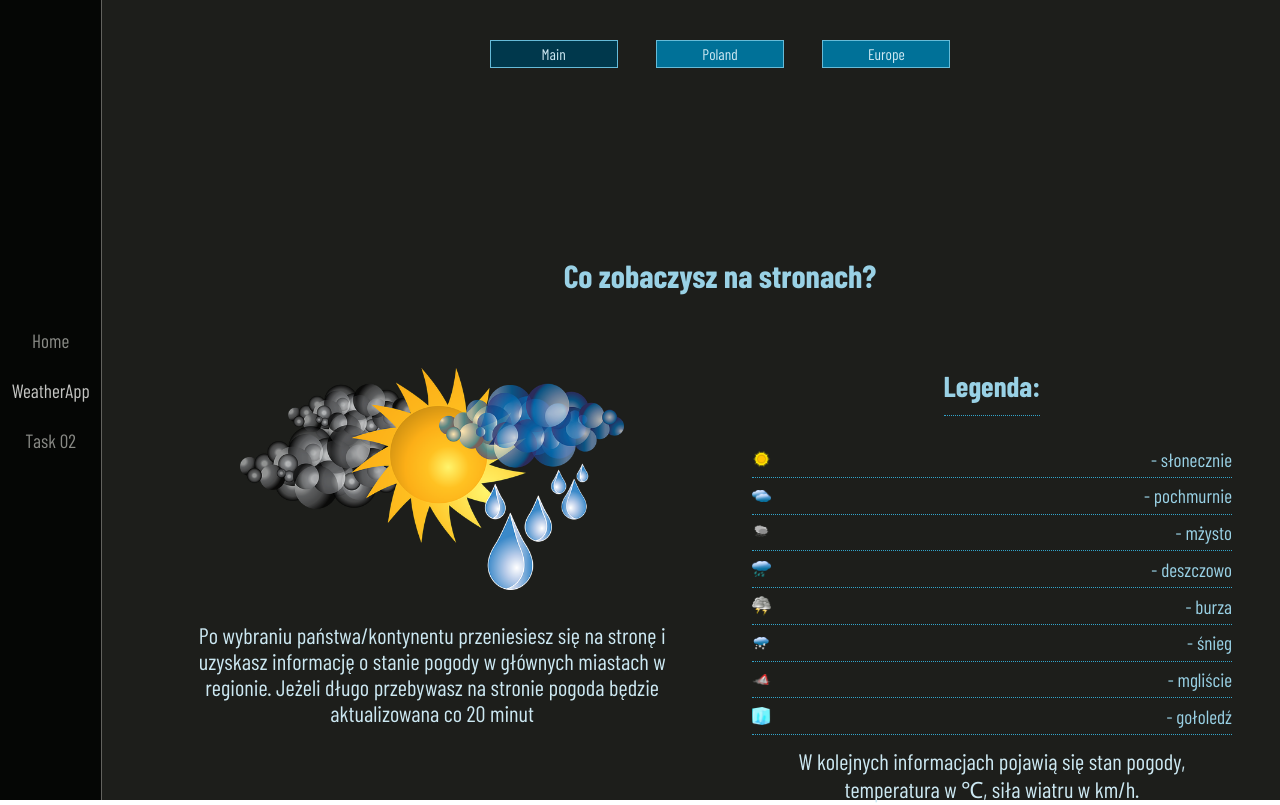
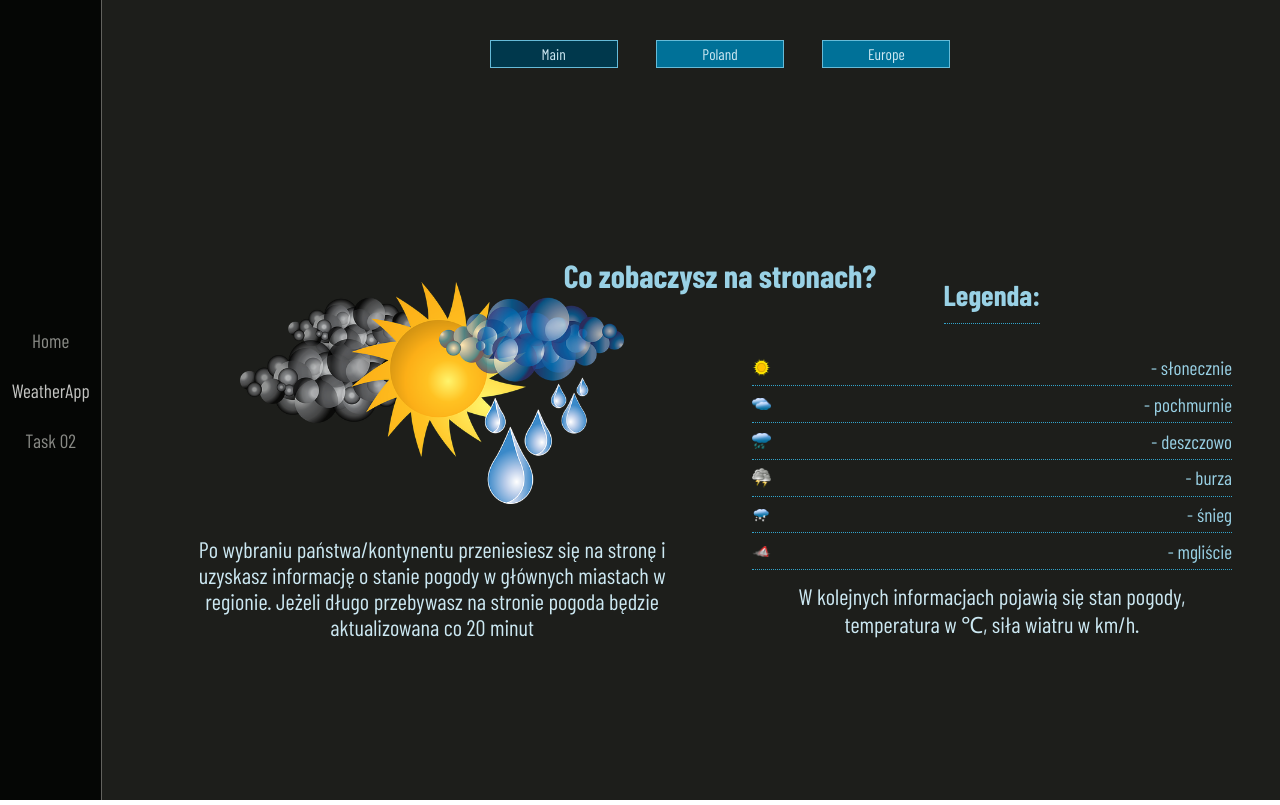
Before and after one commit to Scorpion19702022/01_REACT_VARIOUS_PROJECTS, a React (Create React App) app: page /WeatherApp in a window 1280 px wide. Built offline with nearby package versions, Linux system fonts and the light colour scheme; a web font is replaced by a local one.

Commit message:
corrected in component WeatherApp

```diff
--- a/src/Components/WeatherApp/NavWorld.module.css
+++ b/src/Components/WeatherApp/NavWorld.module.css
@@ -25,7 +25,6 @@
 	display: flex;
 	justify-content: center;
 	z-index: 2;
-	/* margin: 4em 0em 1em 0em; */
 }
 
 .btn_active {
--- a/src/Components/WeatherApp/WeatherApp.module.css
+++ b/src/Components/WeatherApp/WeatherApp.module.css
@@ -60,6 +60,7 @@
 	display: flex;
 	flex-direction: column;
 	align-items: center;
+	justify-content: flex-end;
 }
 
 .main_img {
@@ -80,7 +81,7 @@
 	display: flex;
 	flex-direction: column;
 	align-items: center;
-	justify-content: space-between;
+	justify-content: flex-end;
 }
 
 .legend_heading {
--- a/src/Components/WeatherApp/WeatherApp.tsx
+++ b/src/Components/WeatherApp/WeatherApp.tsx
@@ -7,9 +7,7 @@ import Sun from './assets/sun.png'
 import Cloud from './assets/cloud.png'
 import Rain from './assets/rain.png'
 import Thunder from './assets/thunderstorm.png'
-import Drizzle from './assets/drizzle.png'
 import Fog from './assets/fog.png'
-import Ice from './assets/ice.png'
 import Snow from './assets/snow.png'
 
 const WeatherApp = () => {
@@ -38,10 +36,6 @@ const WeatherApp = () => {
 								<span className={styles.legend_info}>- pochmurnie</span>
 							</div>
 							<div className={styles.info_legend}>
-								<img className={styles.legend_img} src={Drizzle} alt='drizzle' />
-								<span className={styles.legend_info}>- mżysto</span>
-							</div>
-							<div className={styles.info_legend}>
 								<img className={styles.legend_img} src={Rain} alt='rain' />
 								<span className={styles.legend_info}>- deszczowo</span>
 							</div>
@@ -57,10 +51,6 @@ const WeatherApp = () => {
 								<img className={styles.legend_img} src={Fog} alt='fog' />
 								<span className={styles.legend_info}>- mgliście</span>
 							</div>
-							<div className={styles.info_legend}>
-								<img className={styles.legend_img} src={Ice} alt='ice' />
-								<span className={styles.legend_info}>- gołoledź</span>
-							</div>
 							<div className={styles.legend_other_info}>
 								<p className={styles.other_info}>
 									W kolejnych informacjach pojawią się stan pogody, temperatura w ℃, siła wiatru w km/h.
```
Also changed, not shown: src/Components/WeatherApp/PolandWeather.tsx (+10 -0 lines).
